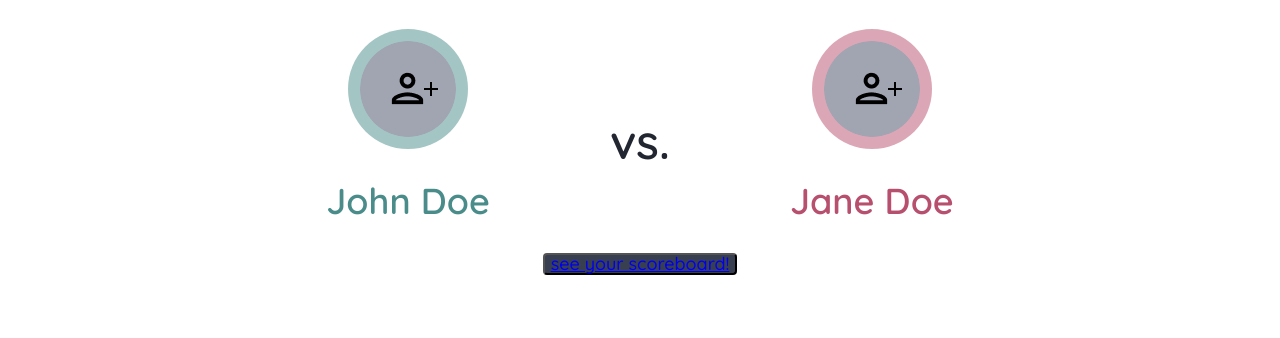
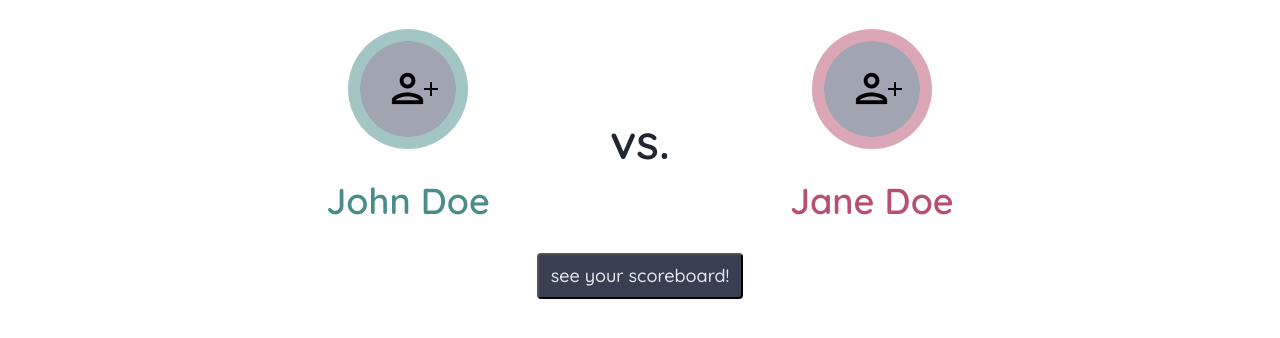
Before and after one commit to krysiajanik/scoreboard, a website built with webpack: page src/pages/index.html in a window 1280 px wide. Shown: the part 284-622 px from the top of the page. Built offline with nearby package versions, Linux system fonts and the light colour scheme.

Commit message:
feat: main page button styling

```diff
--- a/src/scss/_variables.scss
+++ b/src/scss/_variables.scss
@@ -3,4 +3,5 @@ $secondTransparent: rgba(183, 79, 111, 0.5);
 $first:#498C8A;
 $second: #B74F6F;
 $text: #212630;
+$lightText: #E7E9EE;
 $grey: #7B87A3;
--- a/src/scss/main.scss
+++ b/src/scss/main.scss
@@ -46,9 +46,14 @@ body {
   &__button {
     background-color: #383F51;
     border-radius: 4px;
-    font-weight: 500;
-font-size: 18px;
-line-height: 16px;
+    padding: 12px;
+&--text {
+  font-weight: 500;
+  font-size: 18px;
+  line-height: 16px;
+  color: $lightText;
+  text-decoration: none;
+}
   }
 }
 
@@ -70,7 +75,7 @@ line-height: 16px;
     font-size: 14px;
     line-height: 24px;
     letter-spacing: 0.75px;
-    color: #e7e9ee;
+    color: $lightText;
     text-decoration: none;
 
     display: flex;
```
